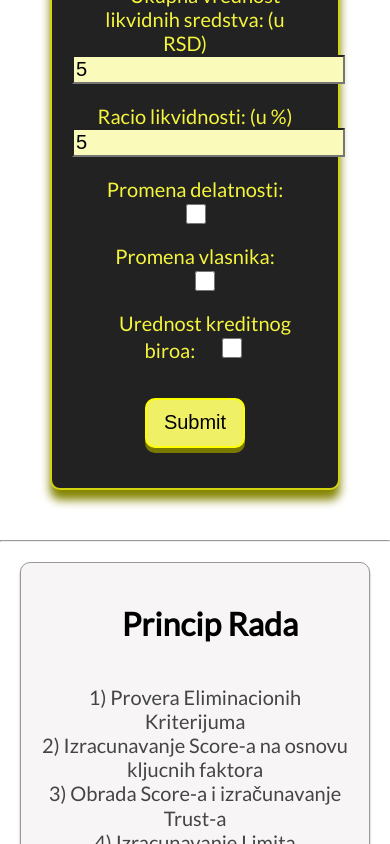
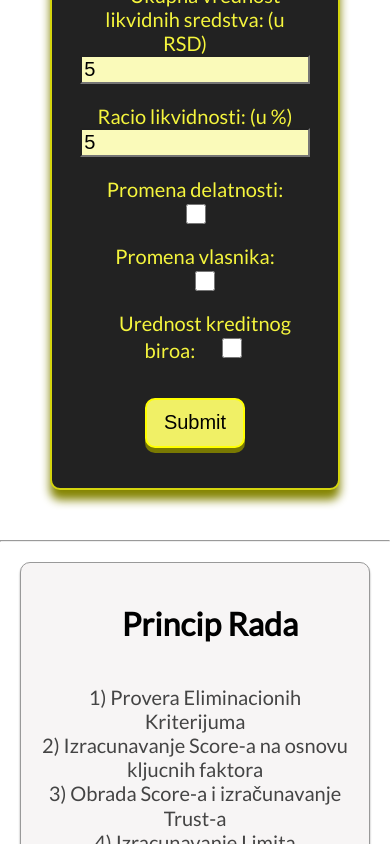
Before and after one commit to Boris2611/break_your_limITs, a plain HTML site: page index.html in a window 390 px wide. Both pictures are taken after typing "Sample", "5", "Sample", "5", "5", "5" into the empty fields and a click on the button "Submit". Shown: the part 3394-4238 px from the top of the page. Drawn offline with Linux system fonts and the light colour scheme.

Commit message:
Add files via upload

```diff
--- a/style.css
+++ b/style.css
@@ -1,4 +1,8 @@
 @import url('https://fonts.googleapis.com/css2?family=Lato&display=swap');
+
+* {
+    -webkit-tap-highlight-color: transparent;
+}
 
 body {
     margin: 0;
@@ -199,7 +203,7 @@ button {
     }
 
     .div1 {
-        margin-left: 70px;
+        margin-left: 60px;
 
     }
 
@@ -207,10 +211,14 @@ button {
         margin-left: -20px;
     }
 
-
+    input {
+        width: 90%;
+    }
 
     .box {
         margin: 20px;
     }
 
+
+
   }
```
